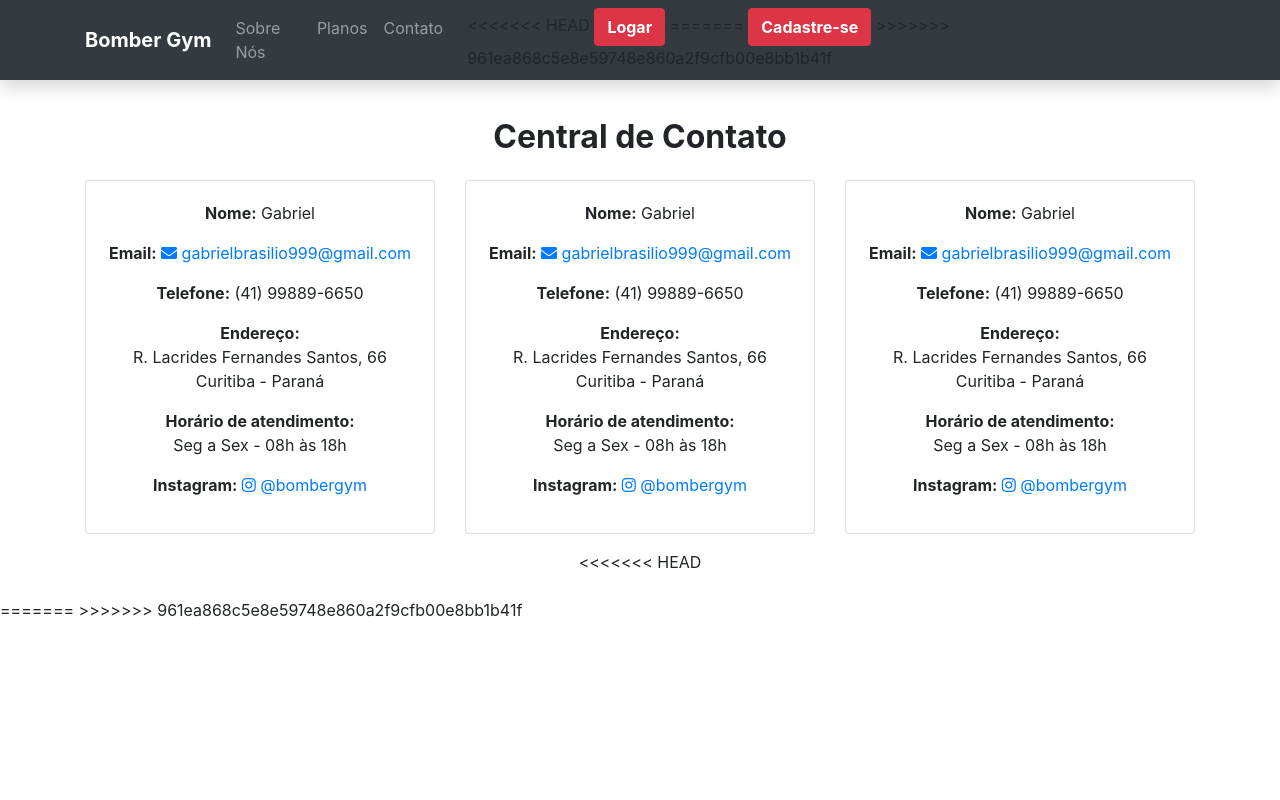
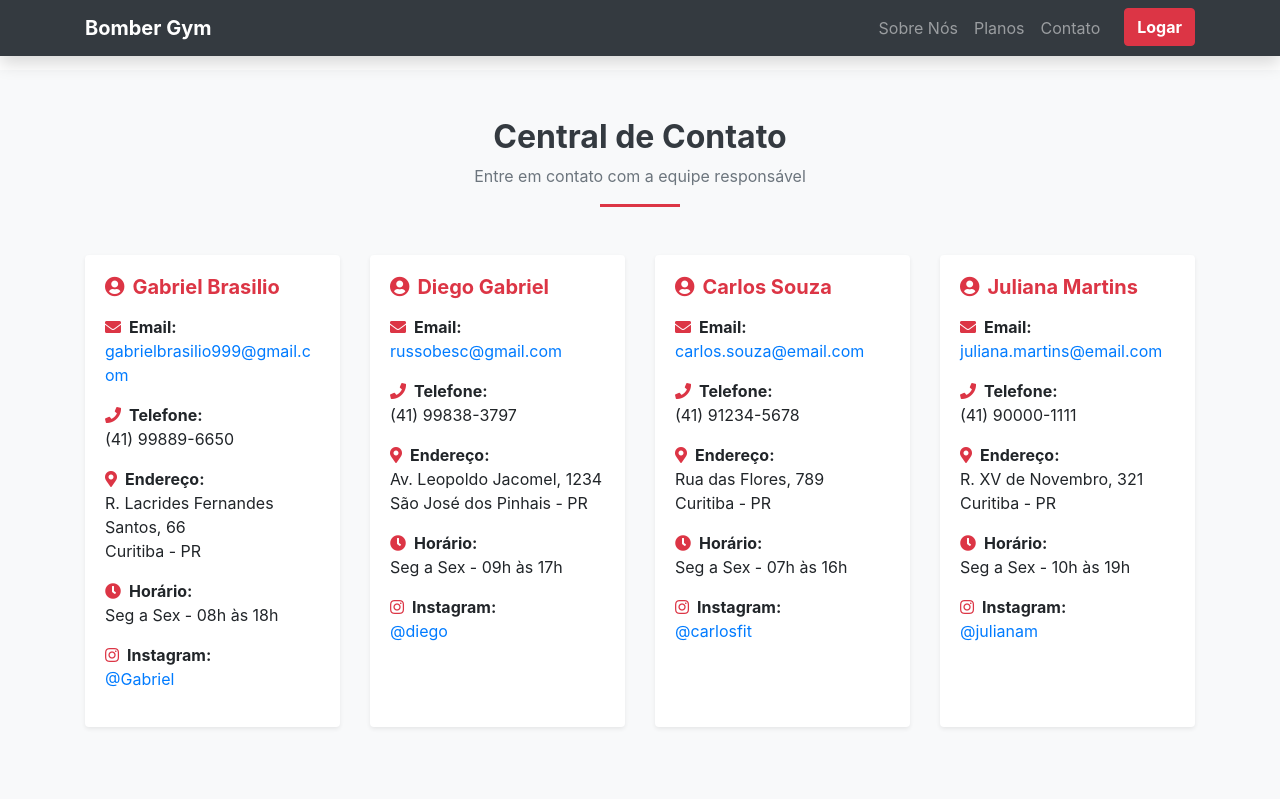
Before and after one commit to Gabe15324/Sistema-de-Academia, a PHP site: page /contatos.php in a window 1280 px wide. Run offline with PHP 8.4, Linux system fonts and the light colour scheme.

Commit message:
Atualizando contatos

```diff
--- a/contatos.php
+++ b/contatos.php
@@ -2,81 +2,81 @@
 include 'includes/header.php';
 ?>
 
-<!-- Inclua Font Awesome para ícones -->
+<!-- Font Awesome para ícones -->
 <link rel="stylesheet" href="https://cdnjs.cloudflare.com/ajax/libs/font-awesome/5.15.4/css/all.min.css">
 
-<section id="contato" class="text-center py-4 mt-4">
+<section id="contato" class="py-5 bg-light">
   <div class="container">
-        <h2 class="font-weight-bold mb-4">Central de Contato</h2>
+    <div class="text-center mb-5">
+      <h2 class="font-weight-bold text-dark">Central de Contato</h2>
+      <p class="text-muted">Entre em contato com a equipe responsável</p>
+      <div class="mx-auto" style="width: 80px; height: 3px; background-color: #dc3545;"></div>
+    </div>
+
     <div class="row">
+      <?php
+        $contatos = [
+          [
+            'nome' => 'Gabriel Brasilio',
+            'email' => 'gabrielbrasilio999@gmail.com',
+            'telefone' => '(41) 99889-6650',
+            'endereco' => 'R. Lacrides Fernandes Santos, 66<br>Curitiba - PR',
+            'horario' => 'Seg a Sex - 08h às 18h',
+            'instagram' => '@Gabriel',
+            'insta_link' => 'https://instagram.com/gabriel_brasilio'
+          ],
+          [
+            'nome' => 'Diego Gabriel',
+            'email' => 'russobesc@gmail.com',
+            'telefone' => '(41) 99838-3797',
+            'endereco' => 'Av. Leopoldo Jacomel, 1234<br>São José dos Pinhais - PR',
+            'horario' => 'Seg a Sex - 09h às 17h',
+            'instagram' => '@diego',
+            'insta_link' => 'https://instagram.com/diego_aws'
+          ],
+          [
+            'nome' => 'Carlos Souza',
+            'email' => 'carlos.souza@email.com',
+            'telefone' => '(41) 91234-5678',
+            'endereco' => 'Rua das Flores, 789<br>Curitiba - PR',
+            'horario' => 'Seg a Sex - 07h às 16h',
+            'instagram' => '@carlosfit',
+            'insta_link' => 'https://instagram.com/carlosfit'
+          ],
+          [
+            'nome' => 'Juliana Martins',
+            'email' => 'juliana.martins@email.com',
+            'telefone' => '(41) 90000-1111',
+            'endereco' => 'R. XV de Novembro, 321<br>Curitiba - PR',
+            'horario' => 'Seg a Sex - 10h às 19h',
+            'instagram' => '@julianam',
+            'insta_link' => 'https://instagram.com/julianam'
+          ]
+        ];
 
-            <div class="col-md-4 mb-3">
-                <div class="card h-100">
+        foreach ($contatos as $contato) :
+      ?>
+        <div class="col-md-6 col-lg-3 mb-4">
+          <div class="card h-100 border-0 shadow-sm">
             <div class="card-body">
-                        <p><strong>Nome:</strong> Gabriel</p>
-                        <p><strong>Email:</strong>
-                            <a href="https://mail.google.com/mail/u/0/#inbox?compose=CllgCJTLHGHhPMgkLjkNQRRFFZsVZnrSPSfswPXcjSKKlKBWNdHvJrjLDfgQjnbHhjQtRrZTMrL">
-                                <i class="fas fa-envelope"></i> gabrielbrasilio999@gmail.com
-                            </a>
+              <h5 class="card-title text-danger font-weight-bold mb-3">
+                <i class="fas fa-user-circle mr-2"></i><?= $contato['nome'] ?>
+              </h5>
+              <p><i class="fas fa-envelope text-danger mr-2"></i><strong>Email:</strong><br>
+                <a href="mailto:<?= $contato['email'] ?>"><?= $contato['email'] ?></a>
               </p>
-                        <p><strong>Telefone:</strong> (41) 99889-6650</p>
-                        <p><strong>Endereço:</strong><br>R. Lacrides Fernandes Santos, 66<br>Curitiba - Paraná</p>
-                        <p><strong>Horário de atendimento:</strong><br>Seg a Sex - 08h às 18h</p>
-                        <p><strong>Instagram:</strong>
-                            <a href="https://instagram.com/bombergym" target="_blank">
-                                <i class="fab fa-instagram"></i> @bombergym
-                            </a>
+              <p><i class="fas fa-phone text-danger mr-2"></i><strong>Telefone:</strong><br> <?= $contato['telefone'] ?></p>
+              <p><i class="fas fa-map-marker-alt text-danger mr-2"></i><strong>Endereço:</strong><br>
+                <?= $contato['endereco'] ?>
+              </p>
+              <p><i class="fas fa-clock text-danger mr-2"></i><strong>Horário:</strong><br> <?= $contato['horario'] ?></p>
+              <p><i class="fab fa-instagram text-danger mr-2"></i><strong>Instagram:</strong><br>
+                <a href="<?= $contato['insta_link'] ?>" target="_blank"><?= $contato['instagram'] ?></a>
               </p>
             </div>
           </div>
         </div>
-
-            <div class="col-md-4 mb-3">
-                <div class="card h-100">
-                    <div class="card-body">
-                        <p><strong>Nome:</strong> Gabriel</p>
-                        <p><strong>Email:</strong>
-                            <a href="https://mail.google.com/mail/u/0/#inbox?compose=CllgCJTLHGHhPMgkLjkNQRRFFZsVZnrSPSfswPXcjSKKlKBWNdHvJrjLDfgQjnbHhjQtRrZTMrL">
-                                <i class="fas fa-envelope"></i> gabrielbrasilio999@gmail.com
-                            </a>
-                        </p>
-                        <p><strong>Telefone:</strong> (41) 99889-6650</p>
-                        <p><strong>Endereço:</strong><br>R. Lacrides Fernandes Santos, 66<br>Curitiba - Paraná</p>
-                        <p><strong>Horário de atendimento:</strong><br>Seg a Sex - 08h às 18h</p>
-                        <p><strong>Instagram:</strong>
-                            <a href="https://instagram.com/bombergym" target="_blank">
-                                <i class="fab fa-instagram"></i> @bombergym
-                            </a>
-                        </p>
+      <?php endforeach; ?>
     </div>
   </div>
-            </div>
-
-            <div class="col-md-4 mb-3">
-                <div class="card h-100">
-                    <div class="card-body">
-                        <p><strong>Nome:</strong> Gabriel</p>
-                        <p><strong>Email:</strong>
-                            <a href="https://mail.google.com/mail/u/0/#inbox?compose=CllgCJTLHGHhPMgkLjkNQRRFFZsVZnrSPSfswPXcjSKKlKBWNdHvJrjLDfgQjnbHhjQtRrZTMrL">
-                                <i class="fas fa-envelope"></i> gabrielbrasilio999@gmail.com
-                            </a>
-                        </p>
-                        <p><strong>Telefone:</strong> (41) 99889-6650</p>
-                        <p><strong>Endereço:</strong><br>R. Lacrides Fernandes Santos, 66<br>Curitiba - Paraná</p>
-                        <p><strong>Horário de atendimento:</strong><br>Seg a Sex - 08h às 18h</p>
-                        <p><strong>Instagram:</strong>
-                            <a href="https://instagram.com/bombergym" target="_blank">
-                                <i class="fab fa-instagram"></i> @bombergym
-                            </a>
-                        </p>
-                    </div>
-                </div>
-            </div>
-
-        </div>
-    </div>
-<<<<<<< HEAD
 </section>
-=======
-</section>
->>>>>>> 961ea868c5e8e59748e860a2f9cfb00e8bb1b41f
--- a/includes/header.php
+++ b/includes/header.php
@@ -45,11 +45,7 @@
         <li class="nav-item"><a class="nav-link" href="Planos.php">Planos</a></li>
         <li class="nav-item"><a class="nav-link" href="contatos.php">Contato</a></li>
         <li class="nav-item ml-lg-3">
-<<<<<<< HEAD
           <a href="login.php" class="btn btn-danger font-weight-bold">Logar</a>
-=======
-          <a href="login.php" class="btn btn-danger font-weight-bold">Cadastre-se</a>
->>>>>>> 961ea868c5e8e59748e860a2f9cfb00e8bb1b41f
         </li>
       </ul>
     </div>
```
Also changed, not shown: includes/footer.php (+0 -11 lines). Lines whose indentation alone changed are shown as unchanged.
